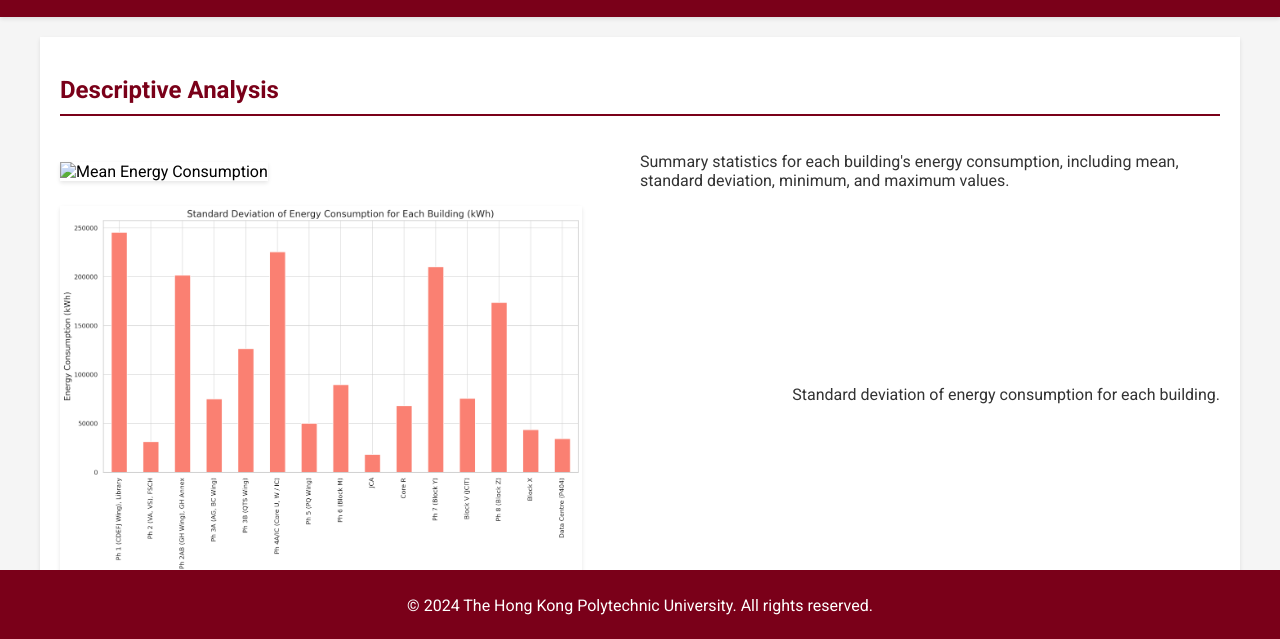
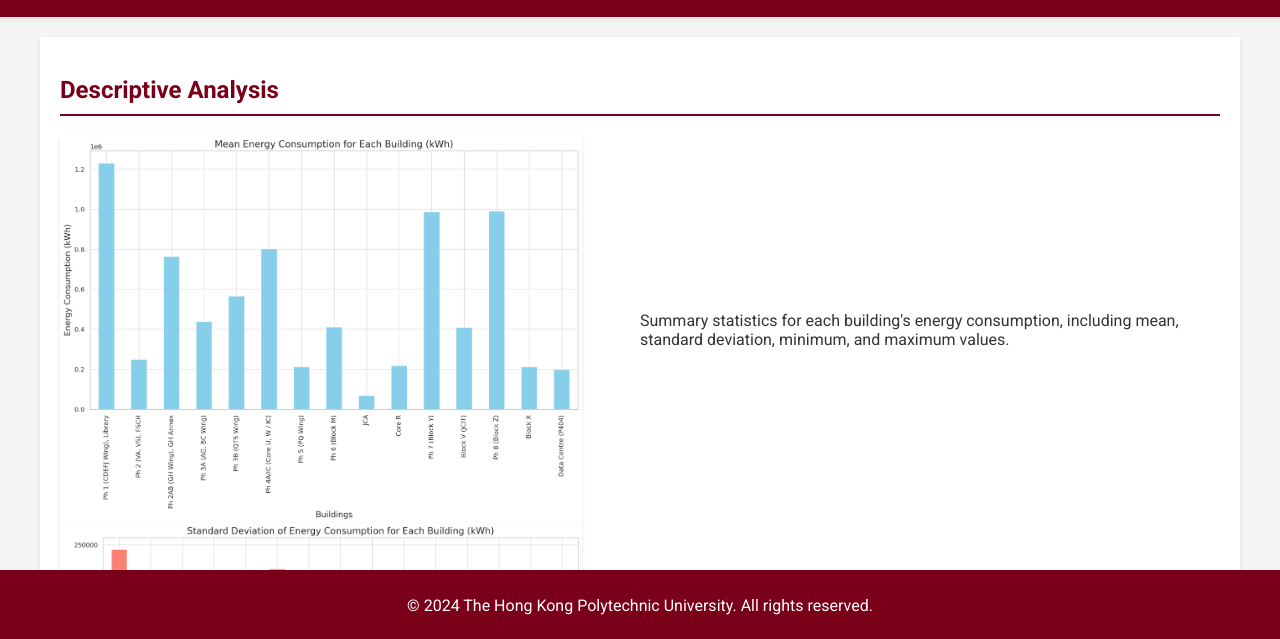
Before and after one commit to shkwaris/polyucns, a plain HTML site: page index.html in a window 1280 px wide. Shown: the part 159-798 px from the top of the page. Drawn offline with Linux system fonts and the light colour scheme; files whose address does not match are found by name.

Commit message:
Update index.html

```diff
--- a/index.html
+++ b/index.html
@@ -30,7 +30,7 @@
         <section id="descriptive" class="content-section">
             <h2>Descriptive Analysis</h2>
             <div class="content-card">
-                <img src="mean_energy_consumption.png" alt="Mean Energy Consumption">
+                <img src="images/mean_energy_consumption.png" alt="Mean Energy Consumption">
                 <p>Summary statistics for each building's energy consumption, including mean, standard deviation, minimum, and maximum values.</p>
             </div>
             <div class="content-card">
```
